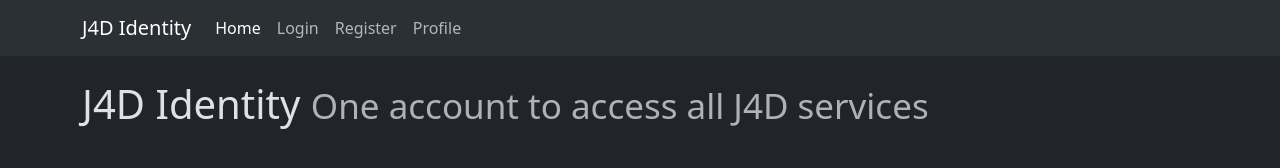
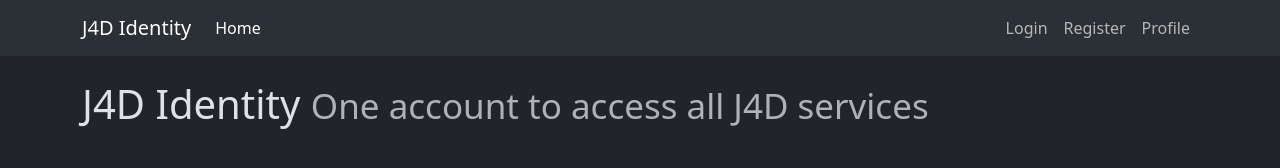
Before and after one commit to JarandDev/identity, a plain HTML site: page www/index.html in a window 1280 px wide. Drawn offline with nearby package versions, Linux system fonts and the light colour scheme; no server answers.

Commit message:
Split navbar

```diff
--- a/www/index.html
+++ b/www/index.html
@@ -17,10 +17,12 @@
             <span class="navbar-toggler-icon"></span>
         </button>
         <div class="collapse navbar-collapse" id="navbarSupportedContent">
-            <ul class="navbar-nav me-auto mb-2 mb-lg-0">
+            <ul class="navbar-nav mb-2 mb-lg-0">
                 <li class="nav-item">
                     <a class="nav-link active" aria-current="page" href="">Home</a>
                 </li>
+            </ul>
+            <ul class="navbar-nav ms-auto mb-2 mb-lg-0">
                 <li class="nav-item">
                     <a class="nav-link" href="login">Login</a>
                 </li>
```
Also changed, not shown: www/login/index.html (+3 -1 lines), www/profile/index.html (+3 -1 lines), www/register/index.html (+3 -1 lines).
